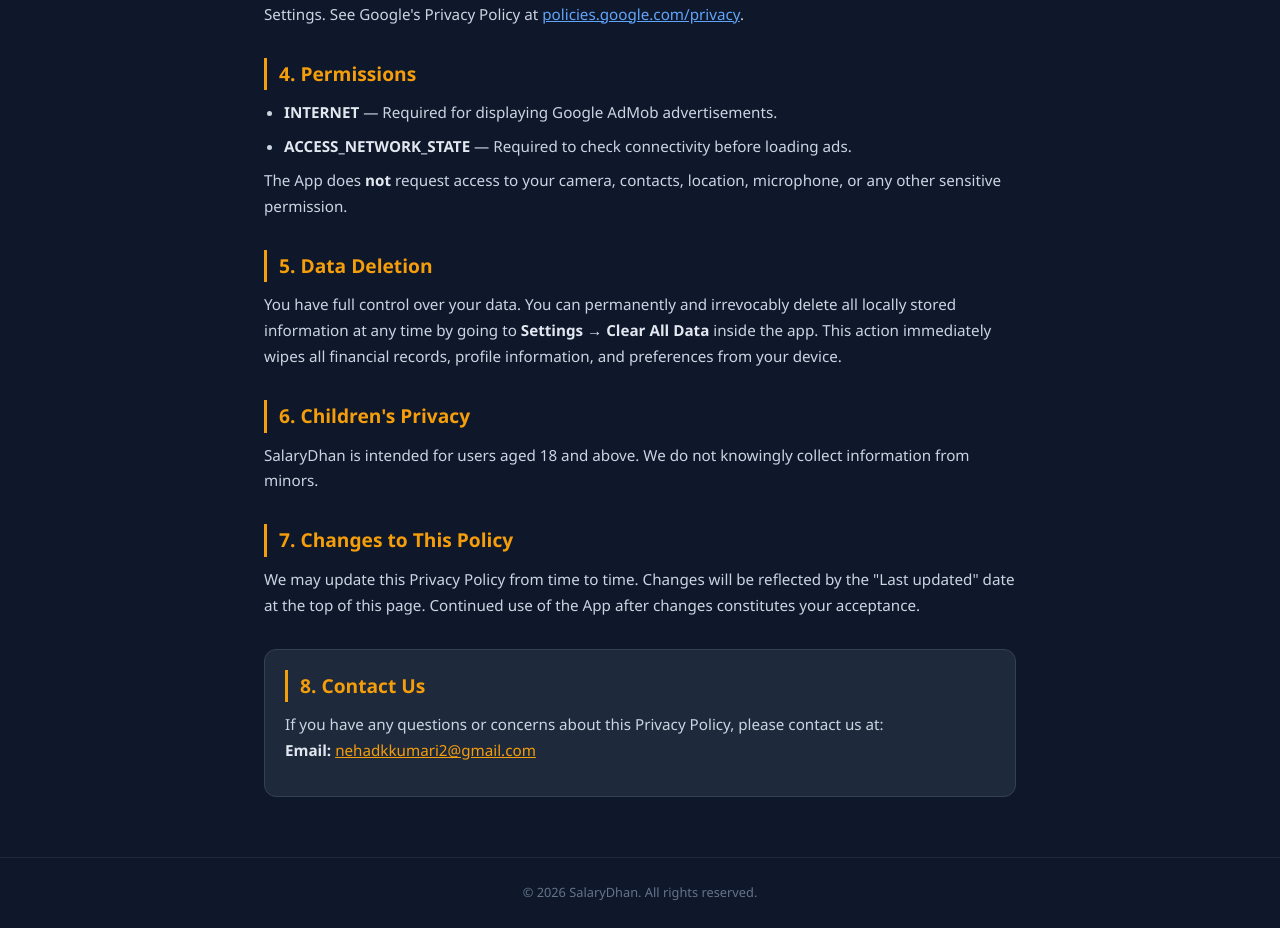
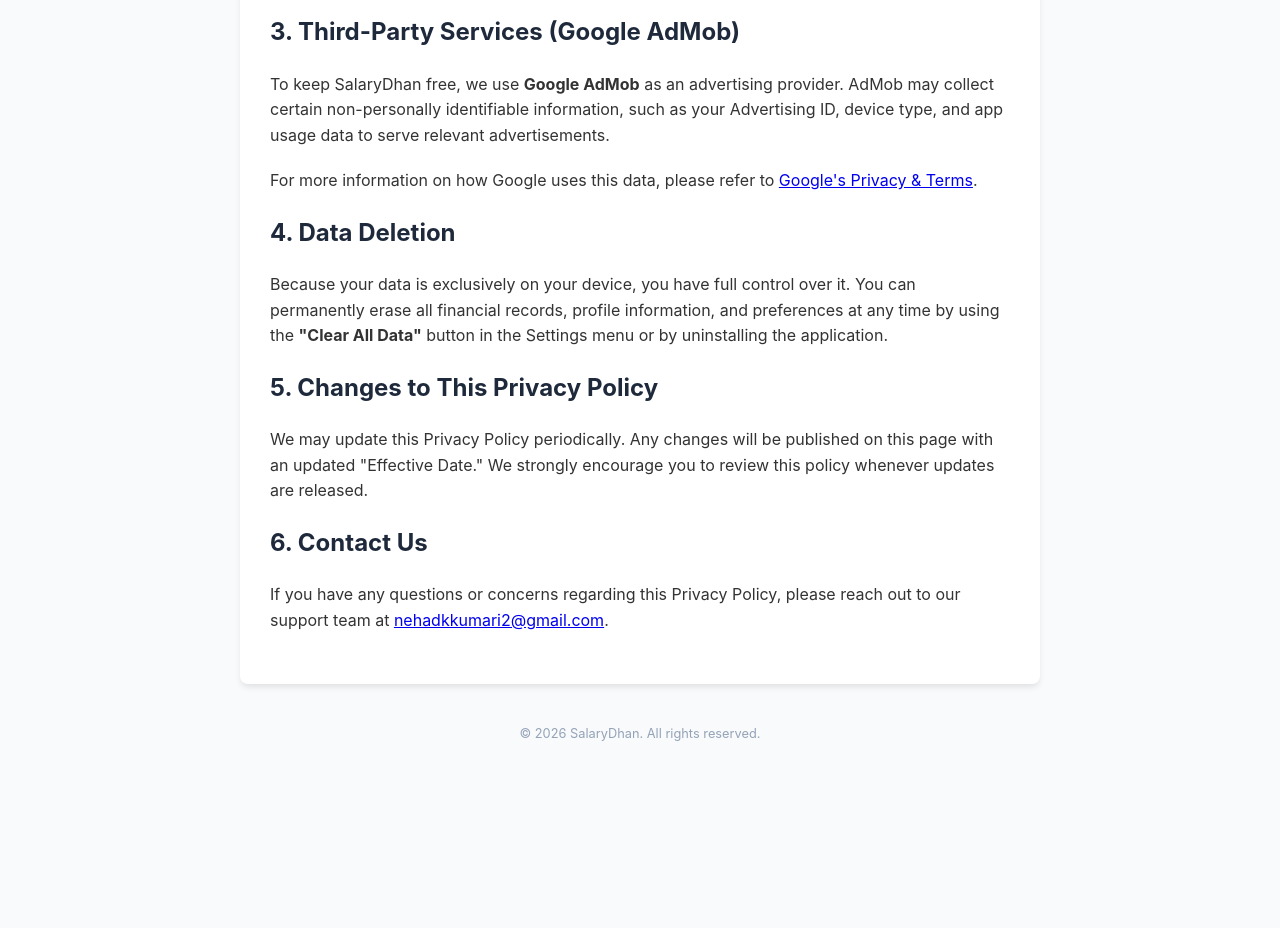
Before and after one commit to dkappsworld/dkappsworld.github.io, a plain HTML site: page privacy-policy.html in a window 1280 px wide. Shown: the part 806-1734 px from the top of the page. After the commit the page ends 1570 px from the top, so only its background shows below. Drawn offline with Linux system fonts and the light colour scheme.

Commit message:
Update privacy-policy.html

```diff
--- a/privacy-policy.html
+++ b/privacy-policy.html
@@ -1,102 +1,65 @@
 <!DOCTYPE html>
-<!-- saved from url=(0061)file:///C:/Users/dipak/OneDrive/Documents/Privacy_Policy.html -->
-<html lang="en"><head><meta http-equiv="Content-Type" content="text/html; charset=UTF-8">
-
+<html lang="en">
+<head>
+    <meta charset="UTF-8">
     <meta name="viewport" content="width=device-width, initial-scale=1.0">
-    <title>SalaryDhan — Privacy Policy</title>
+    <title>Privacy Policy - SalaryDhan</title>
     <style>
-        * { margin: 0; padding: 0; box-sizing: border-box; }
-        body { font-family: 'Segoe UI', Arial, sans-serif; background: #0f172a; color: #e2e8f0; line-height: 1.7; }
-        .header { background: linear-gradient(135deg, #1e1b4b, #4c1d95); padding: 40px 24px; text-align: center; }
-        .header h1 { font-size: 2rem; color: #f59e0b; margin-bottom: 8px; }
-        .header p { color: #a78bfa; font-size: 0.95rem; }
-        .container { max-width: 800px; margin: 0 auto; padding: 40px 24px; }
-        h2 { color: #f59e0b; font-size: 1.2rem; margin: 30px 0 10px; border-left: 3px solid #f59e0b; padding-left: 12px; }
-        p, li { color: #cbd5e1; font-size: 0.95rem; margin-bottom: 12px; }
-        ul { padding-left: 20px; }
+        body {
+            font-family: -apple-system, BlinkMacSystemFont, "Segoe UI", Roboto, Helvetica, Arial, sans-serif;
+            line-height: 1.6;
+            color: #333;
+            max-width: 800px;
+            margin: 0 auto;
+            padding: 20px;
+            background-color: #f9fafb;
+        }
+        h1, h2, h3 { color: #1e293b; }
+        .container {
+            background-color: #ffffff;
+            padding: 30px;
+            border-radius: 8px;
+            box-shadow: 0 4px 6px -1px rgba(0, 0, 0, 0.1);
+        }
+        .date { color: #64748b; font-size: 0.9em; margin-bottom: 30px; }
+        p, ul { margin-bottom: 20px; }
         li { margin-bottom: 8px; }
-        strong { color: #e2e8f0; }
-        .badge { display: inline-block; background: #1e3a5f; color: #60a5fa; padding: 4px 12px; border-radius: 20px; font-size: 0.8rem; margin-bottom: 30px; }
-        .contact { background: #1e293b; border: 1px solid #334155; border-radius: 12px; padding: 20px; margin-top: 30px; }
-        .contact a { color: #f59e0b; }
-        .footer { text-align: center; padding: 24px; color: #64748b; font-size: 0.8rem; border-top: 1px solid #1e293b; margin-top: 20px; }
+        footer { margin-top: 40px; font-size: 0.8em; color: #94a3b8; text-align: center; }
     </style>
 </head>
 <body>
+    <div class="container">
+        <h1>Privacy Policy</h1>
+        <div class="date"><strong>Effective Date:</strong> March 29, 2026</div>
 
-<div class="header">
-    <h1>₹ SalaryDhan</h1>
-    <p>Smart Salary &amp; Budget Tracker</p>
-</div>
+        <p>Welcome to <strong>SalaryDhan</strong>. Your privacy is critically important to us. This Privacy Policy outlines how your personal information is collected, used, and safeguarded when you use our mobile application.</p>
 
-<div class="container">
-    <h1 style="font-size:1.6rem; margin-bottom:8px;">Privacy Policy</h1>
-    <span class="badge">Last updated: March 2026</span>
+        <h2>1. Data Collection and Local Storage</h2>
+        <p><strong>We do not collect, transmit, or store your personal or financial data on external servers.</strong></p>
+        <p>SalaryDhan operates entirely offline. All data you input—including your gross salary, deductions, spending categories, profile photo, and job title—is saved exclusively on your device using encrypted Android Local Storage and SharedPreferences. Only you have access to this information.</p>
 
-    <p>
-        SalaryDhan ("the App") is a personal finance management tool. We are fully committed to protecting your privacy.
-        This policy explains how the App handles your information.
-    </p>
+        <h2>2. Use of Device Permissions</h2>
+        <ul>
+            <li><strong>Biometric Authentication:</strong> If enabled, the app uses your device's native fingerprint or face scanner to lock your financial records. We do not have access to, nor do we store, your biometric data. It is securely managed by the Android Operating System.</li>
+            <li><strong>Notifications:</strong> The app requires permission to send local notifications to remind you of your Payday/Salary Credit Day. These alerts are scheduled locally and do not interact with the cloud.</li>
+            <li><strong>Storage Access:</strong> When exporting backups or downloading CSV reports, the app saves files directly to your device's local Downloads folder.</li>
+        </ul>
 
-    <h2>1. Data We Collect</h2>
-    <p>
-        SalaryDhan does <strong>NOT</strong> collect, transmit, store, or share any personal or financial data with us
-        or any third party. All data you enter — including salary figures, deductions, budgets, and expenses — is stored
-        <strong>exclusively on your device</strong> using the browser's local storage mechanism.
-    </p>
+        <h2>3. Third-Party Services (Google AdMob)</h2>
+        <p>To keep SalaryDhan free, we use <strong>Google AdMob</strong> as an advertising provider. AdMob may collect certain non-personally identifiable information, such as your Advertising ID, device type, and app usage data to serve relevant advertisements.</p>
+        <p>For more information on how Google uses this data, please refer to <a href="https://policies.google.com/technologies/ads" target="_blank">Google's Privacy & Terms</a>.</p>
 
-    <h2>2. No Cloud Storage or Servers</h2>
-    <p>
-        We do not operate any backend servers. There is no database, cloud storage, or remote service associated with
-        SalaryDhan. Your data never leaves your device unless <em>you</em> manually export it using the in-app Backup feature.
-    </p>
+        <h2>4. Data Deletion</h2>
+        <p>Because your data is exclusively on your device, you have full control over it. You can permanently erase all financial records, profile information, and preferences at any time by using the <strong>"Clear All Data"</strong> button in the Settings menu or by uninstalling the application.</p>
 
-    <h2>3. Advertising</h2>
-    <p>
-        The App uses <strong>Google AdMob</strong> to display ads. Google AdMob may collect anonymous device identifiers
-        and usage data for ad personalisation. You can opt out of personalised ads through your device's Ad Settings.
-        See Google's Privacy Policy at <a href="https://policies.google.com/privacy" style="color:#60a5fa;">policies.google.com/privacy</a>.
-    </p>
+        <h2>5. Changes to This Privacy Policy</h2>
+        <p>We may update this Privacy Policy periodically. Any changes will be published on this page with an updated "Effective Date." We strongly encourage you to review this policy whenever updates are released.</p>
 
-    <h2>4. Permissions</h2>
-    <ul>
-        <li><strong>INTERNET</strong> — Required for displaying Google AdMob advertisements.</li>
-        <li><strong>ACCESS_NETWORK_STATE</strong> — Required to check connectivity before loading ads.</li>
-    </ul>
-    <p>The App does <strong>not</strong> request access to your camera, contacts, location, microphone, or any other sensitive permission.</p>
-
-    <h2>5. Data Deletion</h2>
-    <p>
-        You have full control over your data. You can permanently and irrevocably delete all locally stored information
-        at any time by going to <strong>Settings → Clear All Data</strong> inside the app.
-        This action immediately wipes all financial records, profile information, and preferences from your device.
-    </p>
-
-    <h2>6. Children's Privacy</h2>
-    <p>
-        SalaryDhan is intended for users aged 18 and above. We do not knowingly collect information from minors.
-    </p>
-
-    <h2>7. Changes to This Policy</h2>
-    <p>
-        We may update this Privacy Policy from time to time. Changes will be reflected by the "Last updated" date at the
-        top of this page. Continued use of the App after changes constitutes your acceptance.
-    </p>
-
-    <div class="contact">
-        <h2 style="margin-top:0;">8. Contact Us</h2>
-        <p>
-            If you have any questions or concerns about this Privacy Policy, please contact us at:<br>
-            <strong>Email:</strong> <a href="mailto:nehadkkumari2@gmail.com">nehadkkumari2@gmail.com</a>
-        </p>
+        <h2>6. Contact Us</h2>
+        <p>If you have any questions or concerns regarding this Privacy Policy, please reach out to our support team at <a href="mailto:nehadkkumari2@gmail.com">nehadkkumari2@gmail.com</a>.</p>
     </div>
-</div>
-
-<div class="footer">
-    © 2026 SalaryDhan. All rights reserved.
-</div>
-
-
-
-
-</body></html>
+    <footer>
+        &copy; 2026 SalaryDhan. All rights reserved.
+    </footer>
+</body>
+</html>
```
